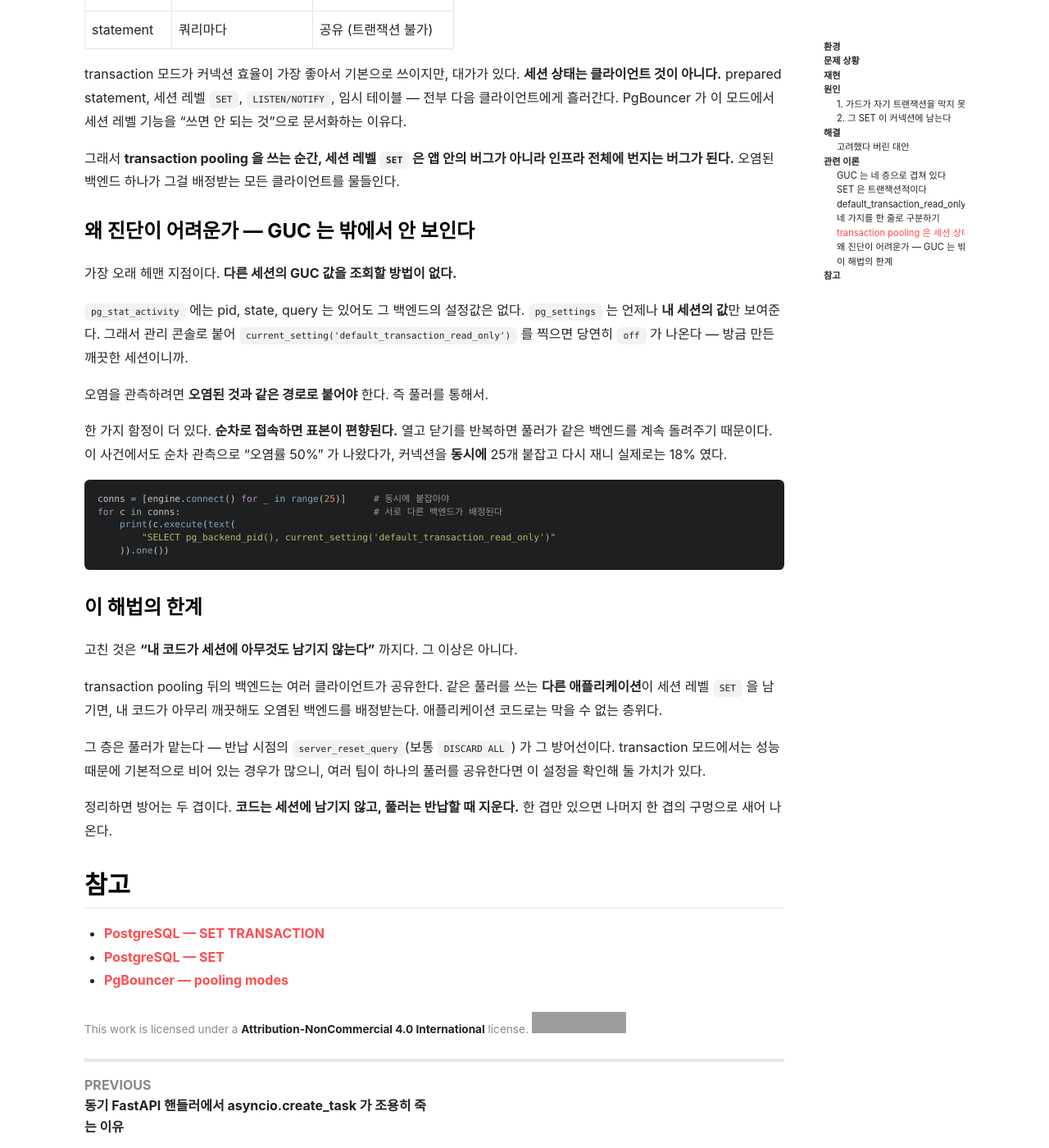
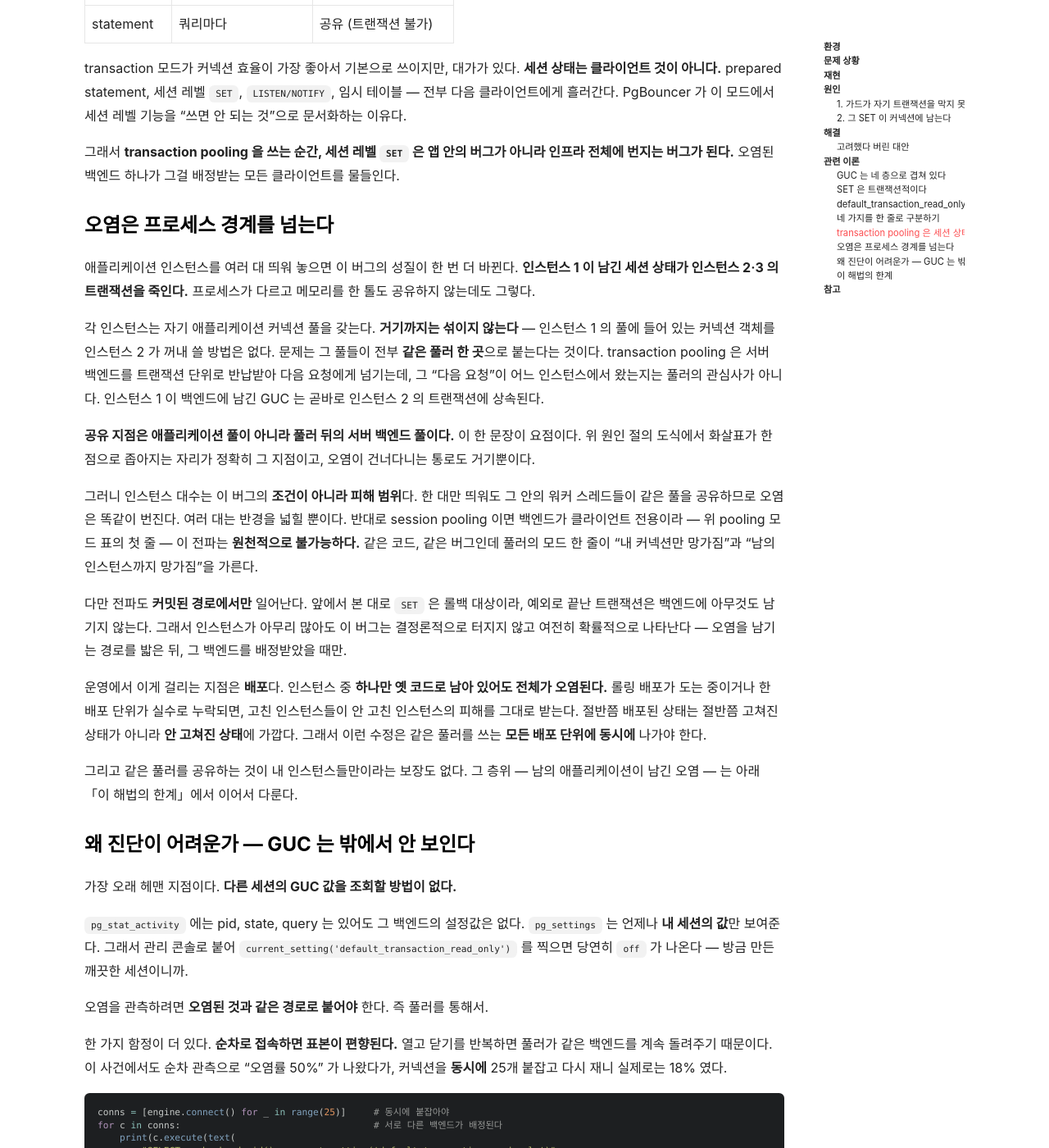
Before and after one commit to devch1013/devch1013.github.io, a Jekyll site: the page built from _codex/postgres-set-scope-in-connection-pool.md, in a window 1280 px wide and 1400 px high, scrolled down 5943 px. Shown: the whole window at 82% size. Built offline with Jekyll 4.4.1, drawn with Linux system fonts in a browser that asks for light colours; nearby versions of some CDN libraries; comment, search, counter and statistics services are not loaded; some of the changed text lies outside the part shown; grey boxes are pictures that could not be loaded.

Commit message:
docs(codex): 커넥션 풀 오염이 인스턴스 경계를 넘는 절 추가

````diff
--- a/_codex/postgres-set-scope-in-connection-pool.md
+++ b/_codex/postgres-set-scope-in-connection-pool.md
@@ -92,10 +92,12 @@ def readonly_session():
 
 ```mermaid
 graph LR
-  R1[요청 A] --> POOL[앱 커넥션 풀]
-  R2[요청 B] --> POOL
-  R3[요청 C] --> POOL
-  POOL --> PGB[풀러<br/>트랜잭션마다 백엔드 재배정]
+  A1[인스턴스 1] --> P1[앱 커넥션 풀]
+  A2[인스턴스 2] --> P2[앱 커넥션 풀]
+  A3[인스턴스 3] --> P3[앱 커넥션 풀]
+  P1 --> PGB[풀러<br/>트랜잭션마다 백엔드 재배정]
+  P2 --> PGB
+  P3 --> PGB
   PGB --> B1[백엔드 1<br/>정상]
   PGB --> B2[백엔드 2<br/>읽기전용 오염]
   PGB --> B3[백엔드 3<br/>정상]
@@ -208,6 +210,22 @@ transaction 모드가 커넥션 효율이 가장 좋아서 기본으로 쓰이
 
 그래서 **transaction pooling 을 쓰는 순간, 세션 레벨 `SET` 은 앱 안의 버그가 아니라 인프라 전체에 번지는 버그가 된다.** 오염된 백엔드 하나가 그걸 배정받는 모든 클라이언트를 물들인다.
 
+### 오염은 프로세스 경계를 넘는다
+
+애플리케이션 인스턴스를 여러 대 띄워 놓으면 이 버그의 성질이 한 번 더 바뀐다. **인스턴스 1 이 남긴 세션 상태가 인스턴스 2·3 의 트랜잭션을 죽인다.** 프로세스가 다르고 메모리를 한 톨도 공유하지 않는데도 그렇다.
+
+각 인스턴스는 자기 애플리케이션 커넥션 풀을 갖는다. **거기까지는 섞이지 않는다** — 인스턴스 1 의 풀에 들어 있는 커넥션 객체를 인스턴스 2 가 꺼내 쓸 방법은 없다. 문제는 그 풀들이 전부 **같은 풀러 한 곳**으로 붙는다는 것이다. transaction pooling 은 서버 백엔드를 트랜잭션 단위로 반납받아 다음 요청에게 넘기는데, 그 "다음 요청"이 어느 인스턴스에서 왔는지는 풀러의 관심사가 아니다. 인스턴스 1 이 백엔드에 남긴 GUC 는 곧바로 인스턴스 2 의 트랜잭션에 상속된다.
+
+**공유 지점은 애플리케이션 풀이 아니라 풀러 뒤의 서버 백엔드 풀이다.** 이 한 문장이 요점이다. 위 원인 절의 도식에서 화살표가 한 점으로 좁아지는 자리가 정확히 그 지점이고, 오염이 건너다니는 통로도 거기뿐이다.
+
+그러니 인스턴스 대수는 이 버그의 **조건이 아니라 피해 범위**다. 한 대만 띄워도 그 안의 워커 스레드들이 같은 풀을 공유하므로 오염은 똑같이 번진다. 여러 대는 반경을 넓힐 뿐이다. 반대로 session pooling 이면 백엔드가 클라이언트 전용이라 — 위 pooling 모드 표의 첫 줄 — 이 전파는 **원천적으로 불가능하다.** 같은 코드, 같은 버그인데 풀러의 모드 한 줄이 "내 커넥션만 망가짐"과 "남의 인스턴스까지 망가짐"을 가른다.
+
+다만 전파도 **커밋된 경로에서만** 일어난다. 앞에서 본 대로 `SET` 은 롤백 대상이라, 예외로 끝난 트랜잭션은 백엔드에 아무것도 남기지 않는다. 그래서 인스턴스가 아무리 많아도 이 버그는 결정론적으로 터지지 않고 여전히 확률적으로 나타난다 — 오염을 남기는 경로를 밟은 뒤, 그 백엔드를 배정받았을 때만.
+
+운영에서 이게 걸리는 지점은 **배포**다. 인스턴스 중 **하나만 옛 코드로 남아 있어도 전체가 오염된다.** 롤링 배포가 도는 중이거나 한 배포 단위가 실수로 누락되면, 고친 인스턴스들이 안 고친 인스턴스의 피해를 그대로 받는다. 절반쯤 배포된 상태는 절반쯤 고쳐진 상태가 아니라 **안 고쳐진 상태**에 가깝다. 그래서 이런 수정은 같은 풀러를 쓰는 **모든 배포 단위에 동시에** 나가야 한다.
+
+그리고 같은 풀러를 공유하는 것이 내 인스턴스들만이라는 보장도 없다. 그 층위 — 남의 애플리케이션이 남긴 오염 — 는 아래 「이 해법의 한계」에서 이어서 다룬다.
+
 ### 왜 진단이 어려운가 — GUC 는 밖에서 안 보인다
 
 가장 오래 헤맨 지점이다. **다른 세션의 GUC 값을 조회할 방법이 없다.**
````
